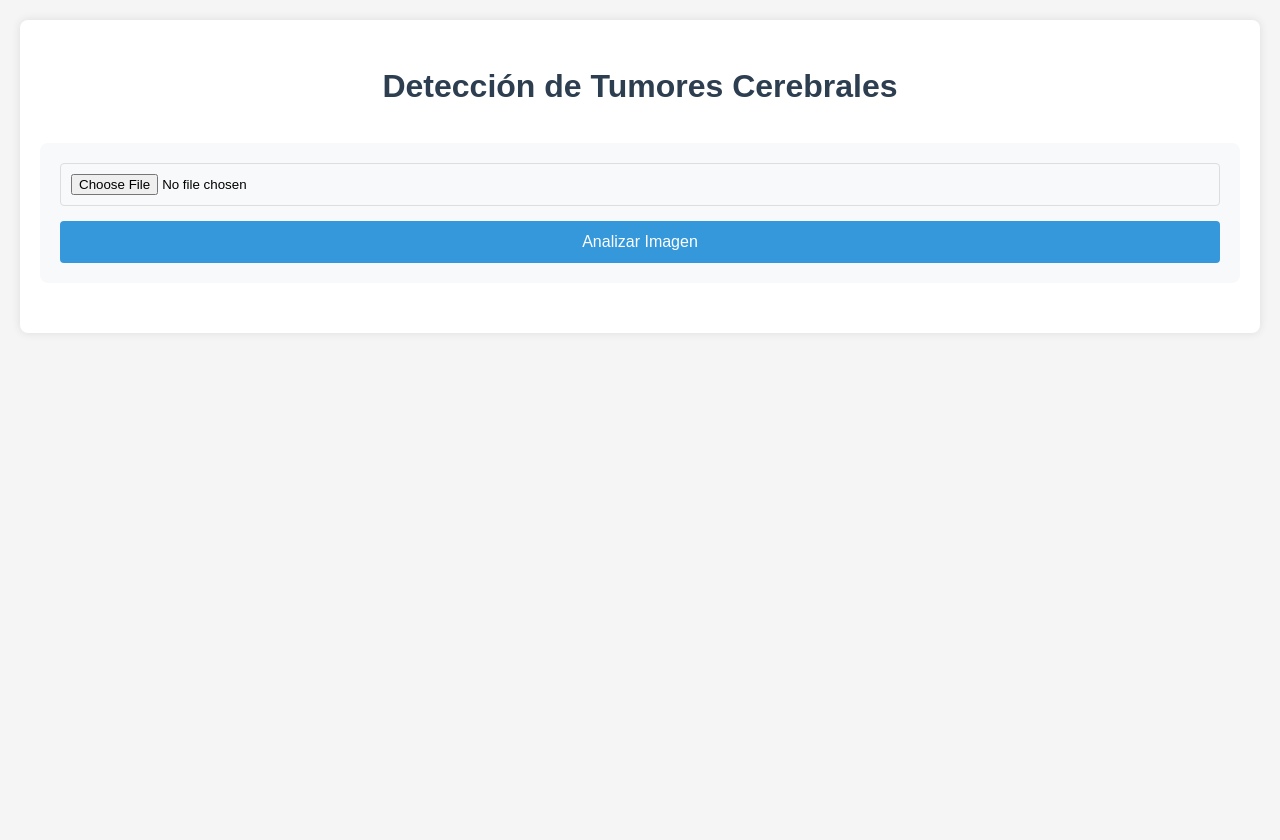
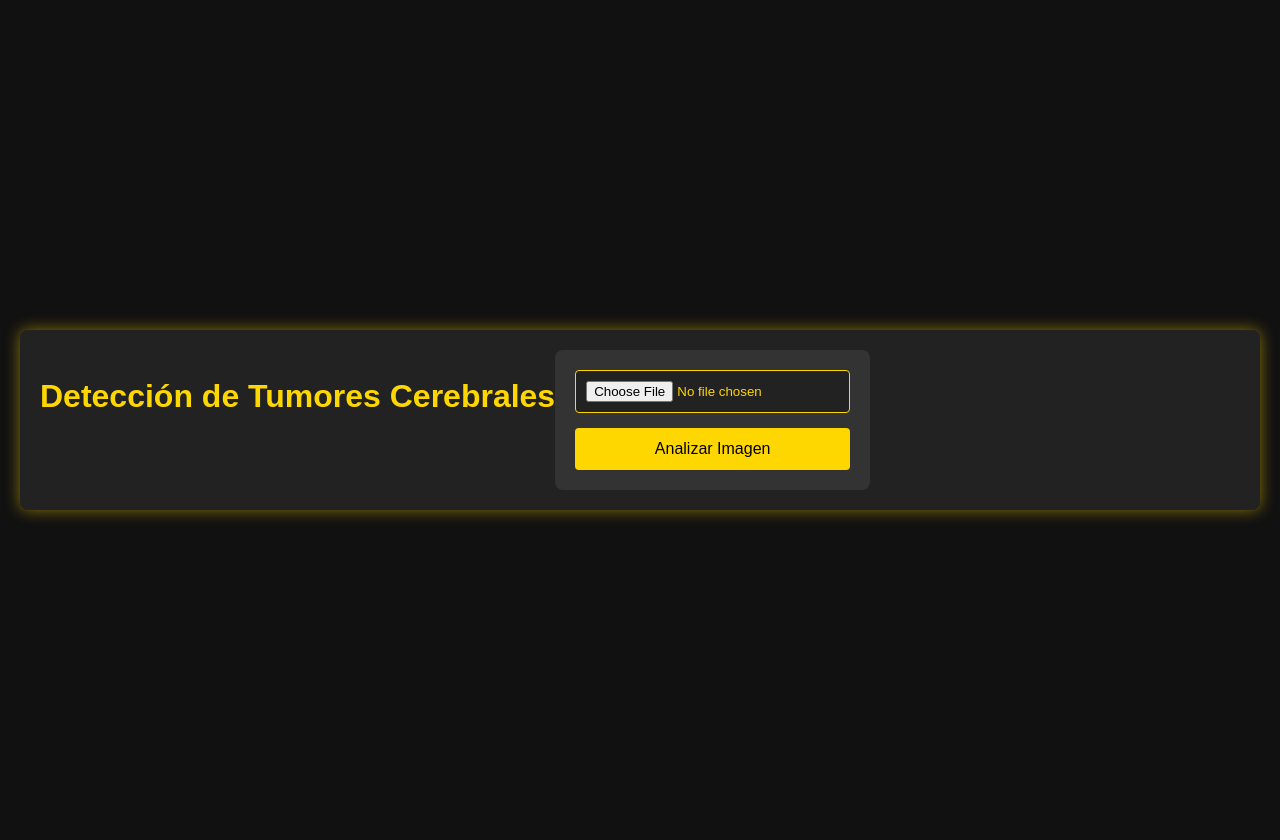
Before and after one commit to bryan9876/api-tumores-detection, a Flask app: page / in a window 1280 px wide. Before the commit the page ends 263 px from the top, so only its background shows below. Run offline with Flask 3, Linux system fonts and the light colour scheme.

Commit message:
Update styles.css

```diff
--- a/static/styles.css
+++ b/static/styles.css
@@ -3,20 +3,37 @@ body {
     line-height: 1.6;
     margin: 0;
     padding: 20px;
-    background-color: #f5f5f5;
+    background-color: #111; /* Fondo negro */
+    color: #ffd700; /* Texto amarillo */
+    display: flex;
+    justify-content: center;
+    align-items: center;
+    height: 100vh;
 }
 
 .container {
+    display: flex;
     max-width: 1200px;
-    margin: 0 auto;
-    background: white;
+    width: 100%;
+    background: #222; /* Fondo gris oscuro */
     padding: 20px;
     border-radius: 8px;
-    box-shadow: 0 0 10px rgba(0,0,0,0.1);
+    box-shadow: 0 0 15px rgba(255, 215, 0, 0.5); /* Sombra amarilla */
+}
+
+.left-panel {
+    flex: 1;
+    padding: 20px;
+}
+
+.right-panel {
+    flex: 1;
+    padding: 20px;
+    border-left: 2px solid #ffd700; /* Línea divisoria amarilla */
 }
 
 h1 {
-    color: #2c3e50;
+    color: #ffd700; /* Amarillo */
     text-align: center;
     margin-bottom: 30px;
 }
@@ -25,22 +42,23 @@ form {
     display: flex;
     flex-direction: column;
     gap: 15px;
-    margin-bottom: 30px;
+    background: #333; /* Fondo más oscuro */
     padding: 20px;
-    background: #f8f9fa;
     border-radius: 8px;
 }
 
 input[type="file"] {
     padding: 10px;
-    border: 1px solid #ddd;
+    border: 1px solid #ffd700; /* Amarillo */
     border-radius: 4px;
+    background: #222;
+    color: #ffd700;
 }
 
 button {
     padding: 12px;
-    background-color: #3498db;
-    color: white;
+    background-color: #ffd700; /* Amarillo */
+    color: black;
     border: none;
     border-radius: 4px;
     cursor: pointer;
```
Also changed, not shown: other parts of static/styles.css (+18 -19 lines).
